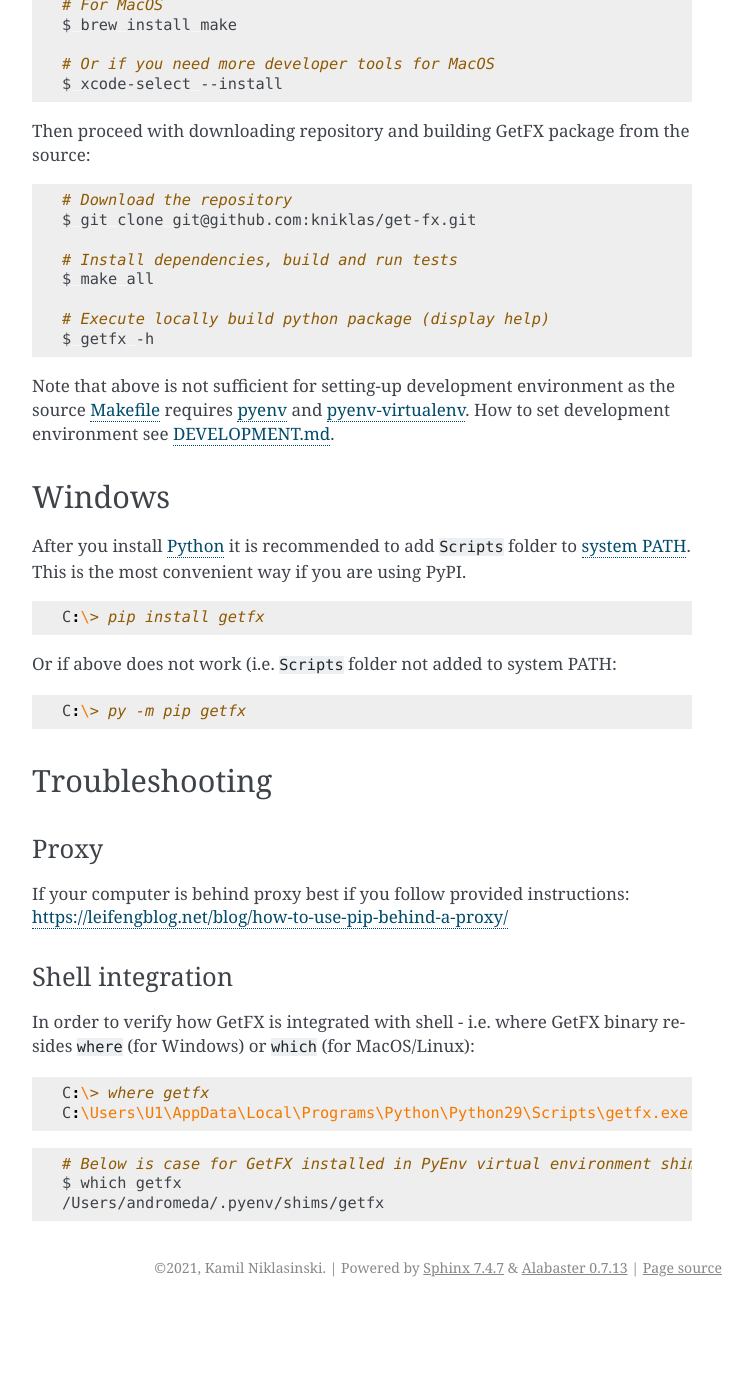
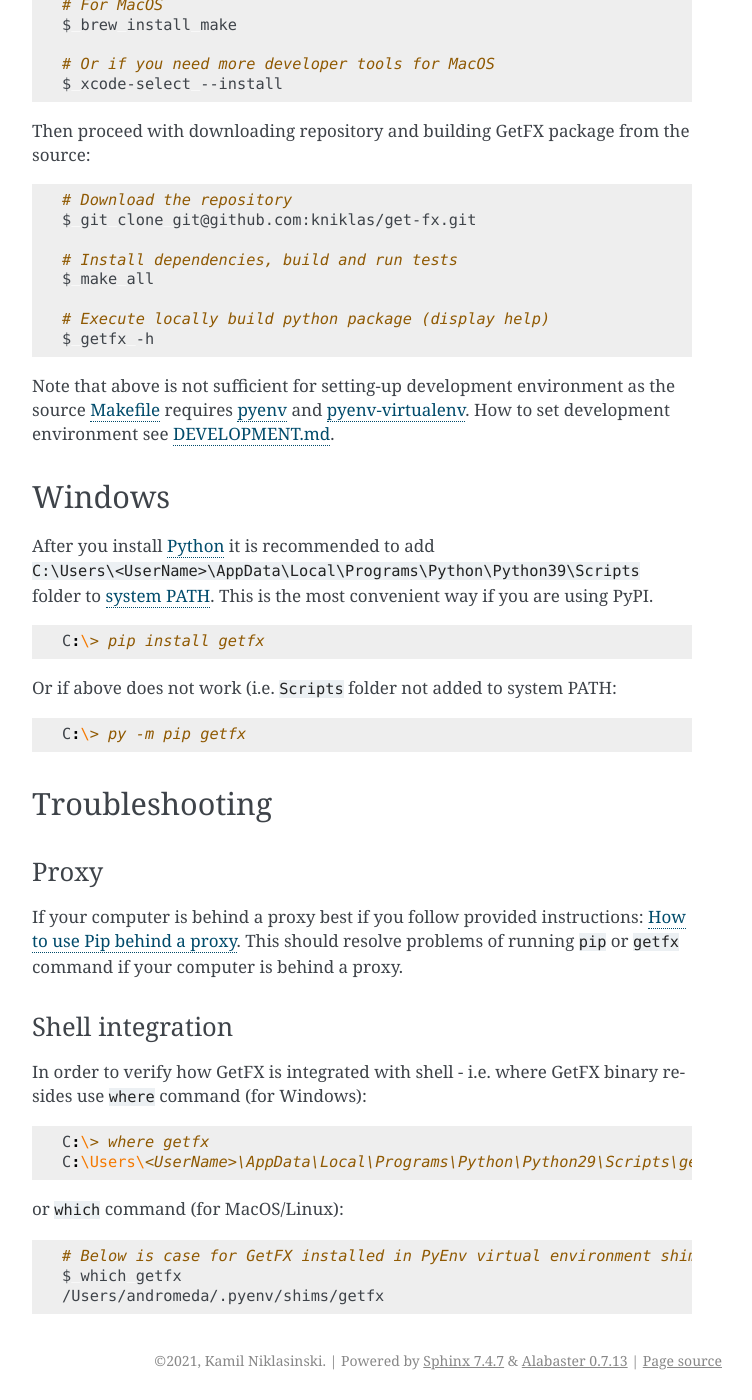
Before and after one commit to kniklas/get-fx, a Sphinx documentation site: the page built from docs/source/installation.rst, in a window 1280 px wide and 1400 px high, scrolled down 657 px. Shown: the whole window, without its empty margins (388-1140 px from the left). Built offline with Sphinx 7.4.7, drawn with Linux system fonts in a browser that asks for light colours; before the commit the page ends 1964 px from its top, so only the background shows below that; some of the changed text lies outside the part shown.

Commit message:
Update slightly installation documentation
Minor revisions:
- proxy
- windows Scripts
- consistena way of URL display

```diff
--- a/docs/source/installation.rst
+++ b/docs/source/installation.rst
@@ -1,9 +1,9 @@
 Installation
 ============
 Make sure to have Python in correct version - to verify minimum Python version
-check package details: https://pypi.org/project/getfx/
+check `GetFx package details <https://pypi.org/project/getfx/>`_ (look for *Requires* meta section).
 
-You need to install `Python <https://www.python.org/downloads/>`_ to use GetFX tool. Additionally required packages: `pip <https://pip.pypa.io/en/stable/installing/>`_ and `setuptools <https://pypi.org/project/setuptools/>`_ should be installed together as part of the Python bundle...
+You need to install `Python <https://www.python.org/downloads/>`_ to use GetFX tool. Required packages: `pip <https://pip.pypa.io/en/stable/installing/>`_ and `setuptools <https://pypi.org/project/setuptools/>`_ should be installed together as part of the Python bundle.
 
 
 MacOS and Linux
@@ -52,7 +52,7 @@ Note that above is not sufficient for setting-up development environment as the
 
 Windows
 -------
-After you install `Python`_ it is recommended to add ``Scripts`` folder to `system PATH <https://www.architectryan.com/2018/03/17/add-to-the-path-on-windows-10/>`_. This is the most convenient way if you are using PyPI.
+After you install `Python`_ it is recommended to add ``C:\Users\<UserName>\AppData\Local\Programs\Python\Python39\Scripts`` folder to `system PATH <https://www.architectryan.com/2018/03/17/add-to-the-path-on-windows-10/>`_. This is the most convenient way if you are using PyPI.
 
 .. code-block:: bat
 
@@ -73,16 +73,18 @@ Troubleshooting
 
 Proxy
 ^^^^^
-If your computer is behind proxy best if you follow provided instructions: https://leifengblog.net/blog/how-to-use-pip-behind-a-proxy/
+If your computer is behind a proxy best if you follow provided instructions: `How to use Pip behind a proxy <https://leifengblog.net/blog/how-to-use-pip-behind-a-proxy/>`_. This should resolve problems of running ``pip`` or ``getfx`` command if your computer is behind a proxy.
 
 Shell integration
 ^^^^^^^^^^^^^^^^^
-In order to verify how GetFX is integrated with shell - i.e. where GetFX binary resides ``where`` (for Windows) or ``which`` (for MacOS/Linux):
+In order to verify how GetFX is integrated with shell - i.e. where GetFX binary resides use ``where`` command (for Windows):
 
 .. code-block:: bat
 
    C:\> where getfx
-   C:\Users\U1\AppData\Local\Programs\Python\Python29\Scripts\getfx.exe
+   C:\Users\<UserName>\AppData\Local\Programs\Python\Python29\Scripts\getfx.exe
+
+or ``which`` command (for MacOS/Linux):
 
 .. code-block:: bash
 
```
